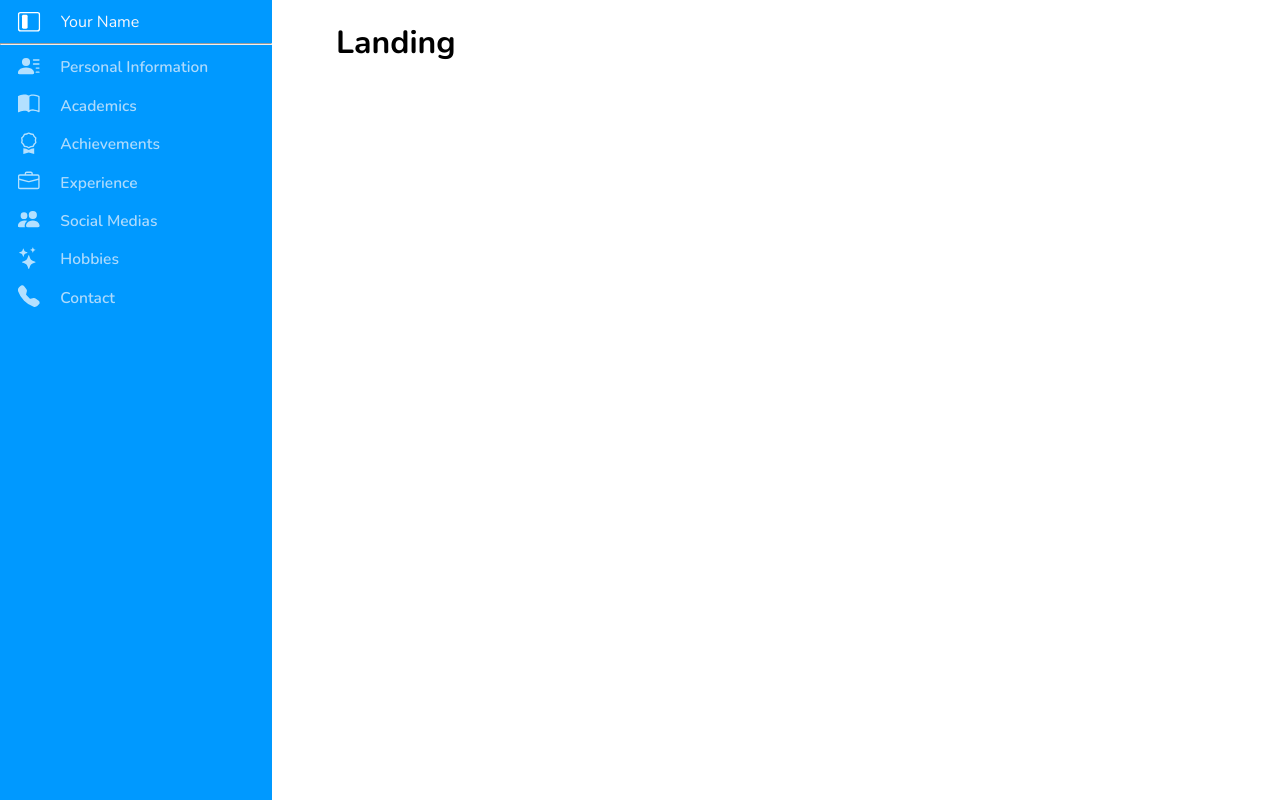
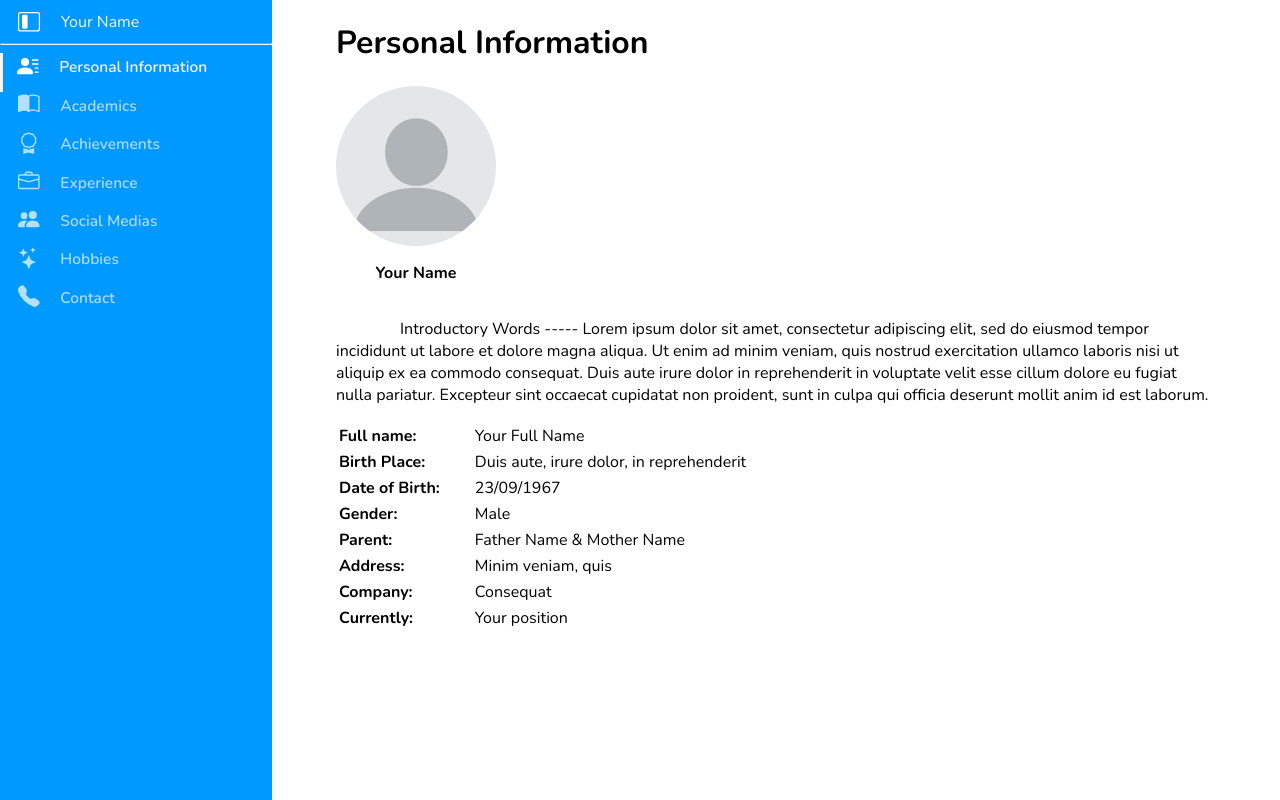
Before and after one commit to Sayan3990/Personal-Website-Template, a React (Create React App) app: page / in a window 1280 px wide. Built offline with nearby package versions, Linux system fonts and the light colour scheme.

Commit message:
Personal Info Completed

```diff
--- a/src/App.css
+++ b/src/App.css
@@ -156,6 +156,42 @@ body {
     margin: 0 5%;
     transition-duration: 0.5s;
 }
+/* Personal Information Page */
+
+.profile-logo {
+    left: 0;
+    height: 200px;
+    width: 160px;
+    display: flex;
+    flex-direction: column;
+    justify-content: space-between;
+}
+
+#profile-photo {
+    border-radius: 50%;
+    height: 160px;
+    width: 160px
+}
+
+#profile-name {
+    text-align: center;
+    font-size: 1rem;
+    font-weight: 700;
+    height: 40px;
+    border-radius: 50px;
+}
+
+.profile-info {
+    margin: 2rem 0;
+    width: 100%;
+    text-align: left;
+}
+
+#profile-info-text {
+    text-indent: 4rem;
+    font-size: 1rem;
+}
+
 /* Mobile View */
 @media (max-width: 900px) {
     .l-navbar {
@@ -170,4 +206,10 @@ body {
         left: 0rem;
         width: 100%;
     }
+    .profile-logo {
+        margin: 0 auto;
+        height: 200px;
+        width: 160px;
+        display: flex;
+    }
 }
--- a/src/App.tsx
+++ b/src/App.tsx
@@ -35,7 +35,7 @@ class App extends Component {
 
   // Initializing state
   state: INITIAL_STATE = {
-    selectedElement: -1,
+    selectedElement: 0,
     isSideNavBarVisible: true,
     isUpperNavBarVisible: false
   }
--- a/src/Components/Userinterface/PersonalPage.tsx
+++ b/src/Components/Userinterface/PersonalPage.tsx
@@ -1,21 +1,83 @@
 import React, { Component } from 'react';
 
-import { Container } from 'react-bootstrap';
+// importing react-bootstrap components
+import { Container, Table } from 'react-bootstrap';
 
-interface IState {
-    isVisible: boolean
-}
+// Provide your information here and add more
+const yourName: string = "Your Name";
+const infoList = [
+    {
+        key: "Full name",
+        value: "Your Full Name"
+    },
+    {
+        key: "Birth Place",
+        value: "Duis aute, irure dolor, in reprehenderit"
+    },
+    {
+        key: "Date of Birth",
+        value: "23/09/1967"
+    },
+    {
+        key: "Gender",
+        value: "Male"
+    },
+    {
+        key: "Parent",
+        value: "Father Name & Mother Name"
+    },
+    {
+        key: "Address",
+        value: "Minim veniam, quis"
+    },
+    {
+        key: "Company",
+        value: "Consequat"
+    },
+    {
+        key: "Currently",
+        value: "Your position"
+    }
+];
+
 
 export default class PersonalPage extends Component {
-
-    state: IState = {
-        isVisible: false
-    }
 
     public render() {
         return (<>
                 <Container>
                     <h1 id="main-banner-h1">Personal Information</h1>
+                    <div className="profile-logo">
+                        {/* Provide your photo and name */}
+                        <img id="profile-photo" src="./assets/blank-profile-picture.png" alt="Profile Photo" />
+                        <p id="profile-name" >{yourName}</p>
+                    </div>
+                    <div className="profile-info">
+                        <p id="profile-info-text">
+                            Introductory Words -----
+                            Lorem ipsum dolor sit amet, consectetur adipiscing elit, sed do eiusmod tempor
+                            incididunt ut labore et dolore magna aliqua.
+                            Ut enim ad minim veniam, quis nostrud exercitation ullamco laboris nisi ut aliquip ex ea commodo consequat. Duis aute irure dolor in reprehenderit in voluptate velit esse cillum dolore eu fugiat nulla pariatur.
+                            Excepteur sint occaecat cupidatat non proident, sunt in culpa qui officia deserunt mollit anim id est laborum.
+                        </p>
+                        <Table>
+                            <tbody>
+                                {
+                                    infoList.map(( oneInfo, index ) => {
+                                        return (
+                                            <tr key={index}>
+                                                <th style={{ paddingRight: "2rem" }}>
+                                                    {oneInfo.key + ": "}
+                                                </th>
+                                                <td>{oneInfo.value}</td>
+                                            </tr>
+                                        )
+                                    })
+                                }
+
+                            </tbody>
+                        </Table>
+                    </div>
                 </Container>
             </>
         )
```
Also changed, not shown: public/assets/blank-profile-picture.png (added).
